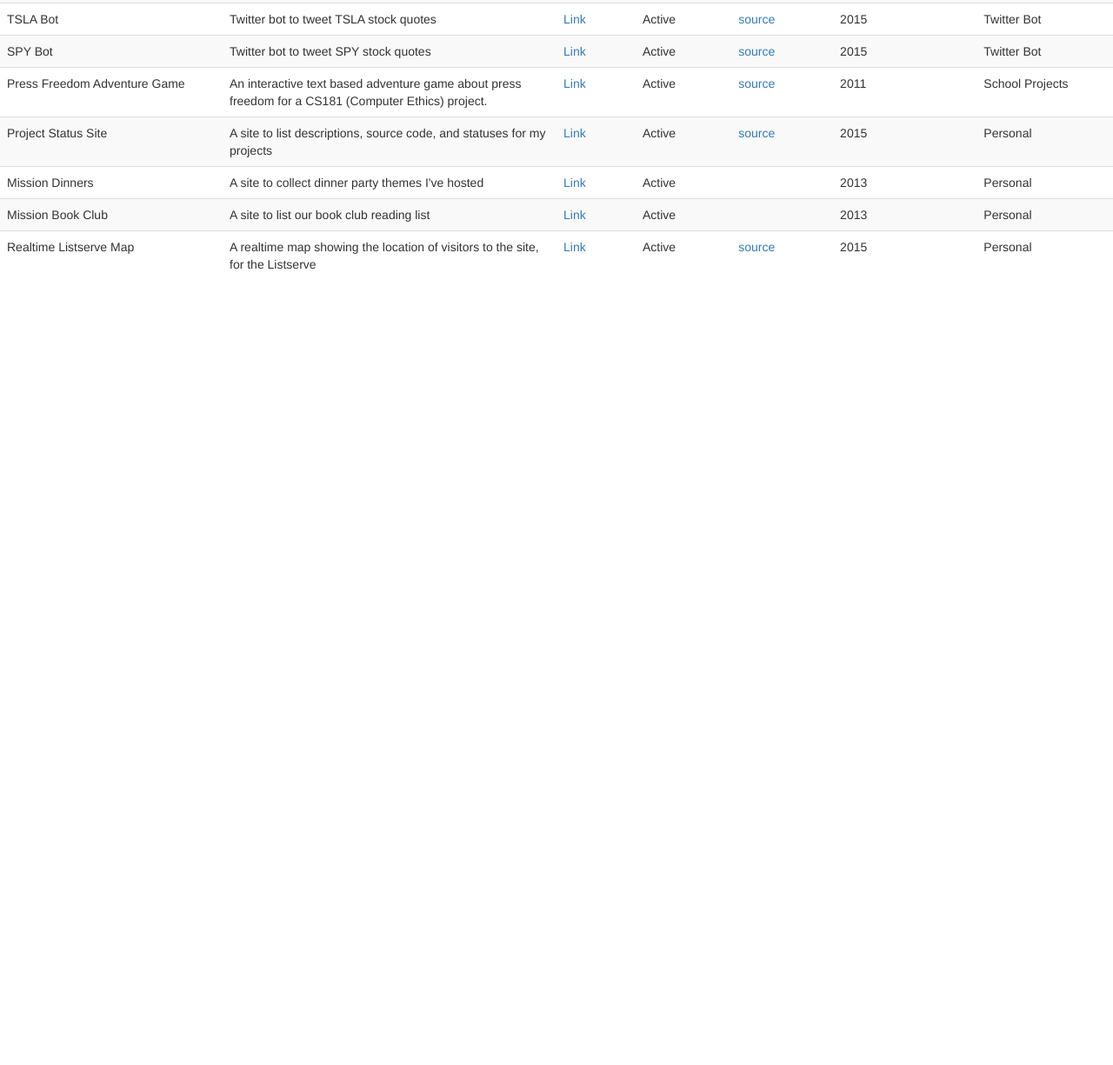
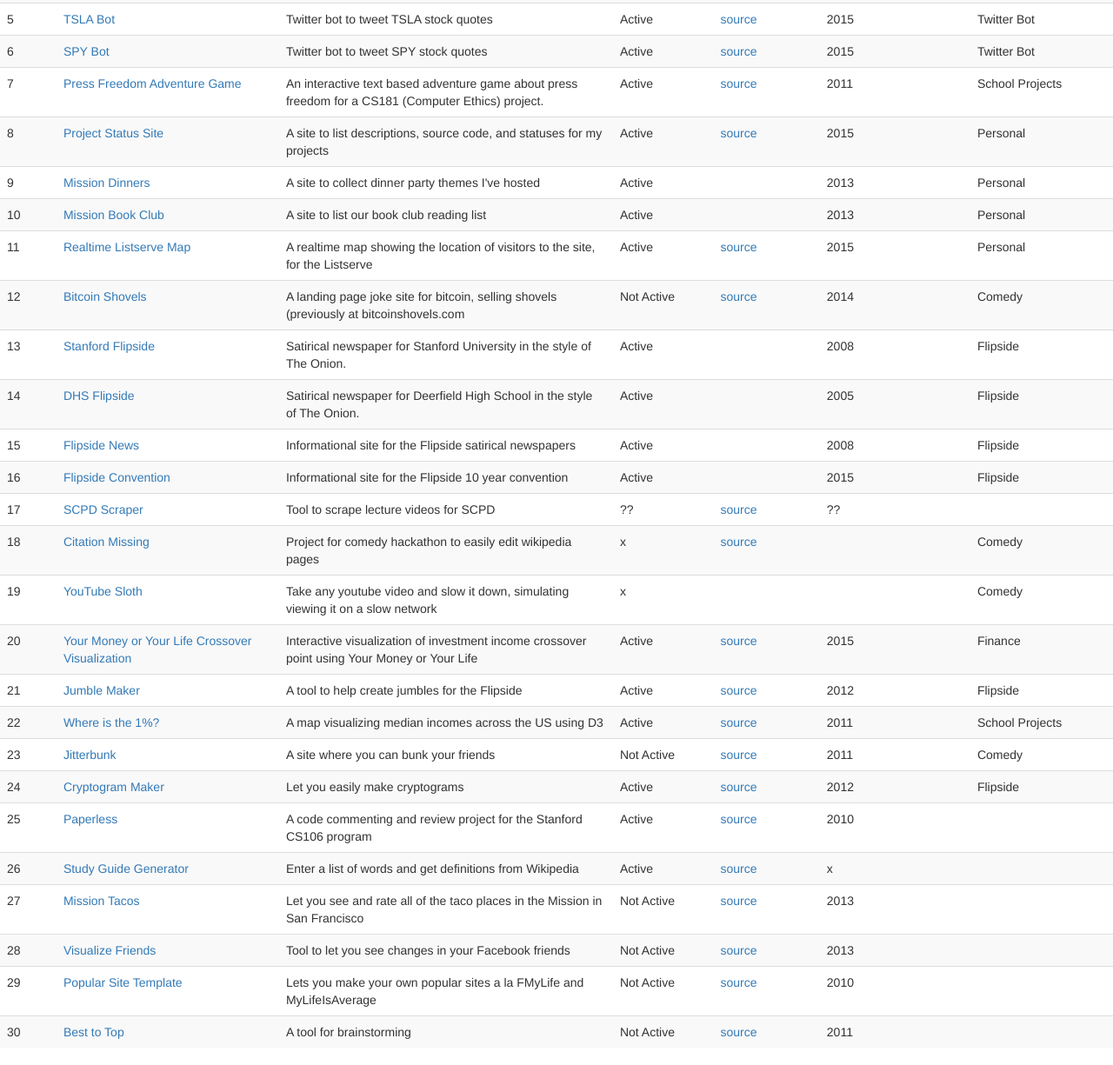
Before and after one commit to jkeesh/project-list, a plain HTML site: page index.html in a window 1280 px wide. Shown: the part 309-1534 px from the top of the page at 87% size. Before the commit the page ends 800 px from the top, so only its background shows below. Drawn offline with Linux system fonts and the light colour scheme.

Commit message:
add more things

```diff
--- a/index.html
+++ b/index.html
@@ -129,11 +129,163 @@
         'dateStarted': '2015',
         'category': 'Personal',
     },
-    // {
-    //     'name': 'Bitcoin Shovels',
-    //     'description': 'A landing page joke site for bitcoin, selling shovels',
-    //     ''
-    // }
+    {
+        'name': 'Bitcoin Shovels',
+        'description': 'A landing page joke site for bitcoin, selling shovels (previously at bitcoinshovels.com',
+        'link': 'http://thekeesh.com/bitcoinshovels/',
+        'status': 'Not Active',
+        'dateStarted': '2014',
+        'category': 'Comedy',
+        'source': 'https://github.com/jkeesh/bitcoin-shovels',
+    },
+    {
+        'name': 'Stanford Flipside',
+        'description': 'Satirical newspaper for Stanford University in the style of The Onion.',
+        'link': 'http://stanfordflipside.com',
+        'status': 'Active',
+        'dateStarted': '2008',
+        'category': 'Flipside',
+    },
+    {
+        'name': 'DHS Flipside',
+        'description': 'Satirical newspaper for Deerfield High School in the style of The Onion.',
+        'link': 'http://dhsflipside.com',
+        'status': 'Active',
+        'dateStarted': '2005',
+        'category': 'Flipside',
+    },
+    {
+        'name': 'Flipside News',
+        'description': 'Informational site for the Flipside satirical newspapers',
+        'link': 'http://flipsidenews.com',
+        'status': 'Active',
+        'dateStarted': '2008',
+        'category': 'Flipside',
+    },
+    {
+        'name': 'Flipside Convention',
+        'description': 'Informational site for the Flipside 10 year convention',
+        'link': 'http://flipideconvention.com',
+        'status': 'Active',
+        'dateStarted': '2015',
+        'category': 'Flipside',
+    },
+    {
+        'name': 'SCPD Scraper',
+        'description': 'Tool to scrape lecture videos for SCPD',
+        'link': 'x',
+        'status': '??',
+        'dateStarted': '??',
+        'source': 'https://github.com/jkeesh/scpd-scraper',
+    },
+    {
+        'name': 'Citation Missing',
+        'description': 'Project for comedy hackathon to easily edit wikipedia pages',
+        'link': 'x',
+        'status': 'x',
+        'source': 'https://github.com/jkeesh/citation-missing',
+        'category': 'Comedy',
+    },
+    {
+        'name': 'YouTube Sloth',
+        'description': 'Take any youtube video and slow it down, simulating viewing it on a slow network',
+        'status': 'x',
+        'link': 'http://thekeesh.com/ytsloth',
+        'category': 'Comedy',
+    },
+    {
+        'name': 'Your Money or Your Life Crossover Visualization',
+        'description': 'Interactive visualization of investment income crossover point using Your Money or Your Life',
+        'link': 'http://thekeesh.com/ymoyl',
+        'source': 'https://github.com/jkeesh/crossover',
+        'dateStarted': '2015',
+        'category': 'Finance',
+        'status': 'Active',
+    },
+    {
+        'name': 'Jumble Maker',
+        'description': 'A tool to help create jumbles for the Flipside',
+        'link': 'http://thekeesh.com/jumblemaker/',
+        'source': 'https://github.com/jkeesh/JumbleMaker',
+        'status': 'Active',
+        'category': 'Flipside',
+        'dateStarted': '2012',
+    },
+    {
+        'name': 'Where is the 1%?',
+        'description': 'A map visualizing median incomes across the US using D3',
+        'link': 'http://thekeesh.com/onepercent/',
+        'status': 'Active',
+        'source': 'https://github.com/jkeesh/onepercent',
+        'category': 'School Projects',
+        'dateStarted': '2011',
+    },
+    {
+        'name': 'Jitterbunk',
+        'description': 'A site where you can bunk your friends',
+        'link': 'http://jitterbunk.com',
+        'status': 'Not Active',
+        'source': 'https://github.com/jkeesh/jitterbunk',
+        'category': 'Comedy',
+        'dateStarted': '2011'
+    },
+    {
+        'name': 'Cryptogram Maker',
+        'description': 'Let you easily make cryptograms',
+        'source': 'https://github.com/jkeesh/CryptogramMaker',
+        'link': 'http://thekeesh.com/cryptogram/',
+        'status': 'Active',
+        'category': 'Flipside',
+        'dateStarted': '2012',
+    },
+    {
+        'name': 'Paperless',
+        'description': 'A code commenting and review project for the Stanford CS106 program',
+        'source': 'https://github.com/jkeesh/paperless',
+        'link': 'http://paperless.stanford.edu/',
+        'status': 'Active',
+        'dateStarted': '2010'
+    },
+    {
+        'name': 'Study Guide Generator',
+        'description': 'Enter a list of words and get definitions from Wikipedia',
+        'source': 'x',
+        'link': 'http://thekeesh.com/study/',
+        'status': 'Active',
+        'dateStarted': 'x',
+    },
+    {
+        'name': 'Mission Tacos',
+        'description': 'Let you see and rate all of the taco places in the Mission in San Francisco',
+        'source': 'https://github.com/jkeesh/mission-tacos',
+        'link': 'http://missiontacos.com',
+        'status': 'Not Active',
+        'dateStarted': '2013',
+    },
+    {
+        'name': 'Visualize Friends',
+        'description': 'Tool to let you see changes in your Facebook friends',
+        'source': 'http://github.com/jkeesh/friends',
+        'link': 'x',
+        'status': 'Not Active',
+        'dateStarted': '2013',
+    },
+    {
+        'name': 'Popular Site Template',
+        'description': 'Lets you make your own popular sites a la FMyLife and MyLifeIsAverage',
+        'source': 'https://github.com/jkeesh/popularsitetemplate',
+        'link': 'x',
+        'status': 'Not Active',
+        'dateStarted': '2010',
+    },
+    {
+        'name': 'Best to Top',
+        'description': 'A tool for brainstorming',
+        'source': 'https://github.com/jkeesh/besttotop',
+        'link': 'http://besttotop.appspot.com/',
+        'status': 'Not Active',
+        'dateStarted': '2011',
+    }
 
 ];
 
@@ -149,9 +301,9 @@
 <table class="table table-striped">
 
 <tr>
+    <th>#</th>
     <th class="name-col">Name</th>
     <th class="desc-col">Description</th>
-    <th>Link</th>
     <th>Status</th>
     <th>Source</th>
     <th>Date Started</th>
@@ -161,13 +313,14 @@
 <script type="text/html" id="row_tmpl">
   <% for ( var i = 0; i < PROJECTS.length; i++ ) { %>
     <tr>
-        <td><%= PROJECTS[i].name %></td>
-        <td><%= PROJECTS[i].description %></td>
+        <td><%= i %></td>
         <td>
             <a target="_blank" href="<%= PROJECTS[i].link %>">
-                Link
+                <%= PROJECTS[i].name %>
             </a>
         </td>
+        <td><%= PROJECTS[i].description %></td>
+
         <td class="<%= 5 %>">
             <%= PROJECTS[i].status %>
         </td>
```
